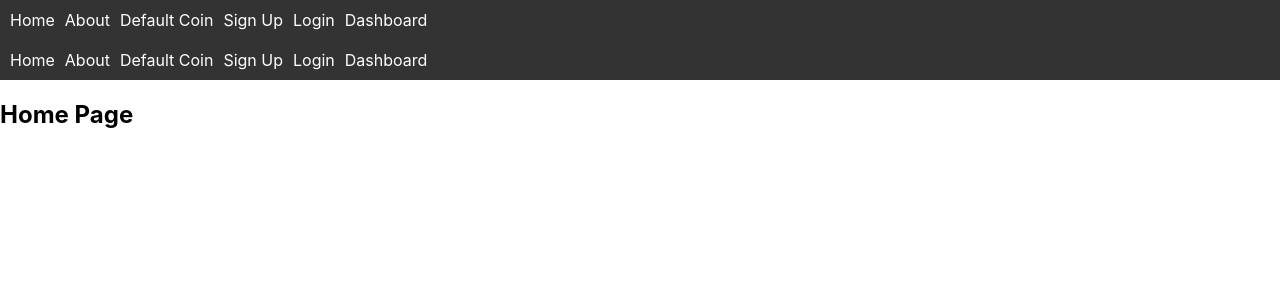
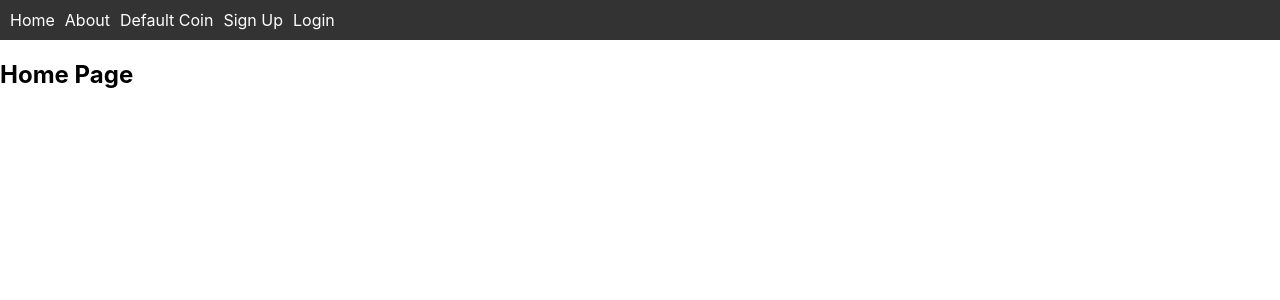
Before and after one commit to MarwanAl-Obaidi/Marwan-Awards, a React (Create React App) app: page / in a window 1280 px wide. Shown: the top 300 px of the page. Built offline with nearby package versions, Linux system fonts and the light colour scheme; no server answers.

Commit message:
Conditional rendering of the Navbar links implemented

```diff
--- a/src/App.js
+++ b/src/App.js
@@ -7,14 +7,14 @@ import SignUp from './views/signup/signup';
 import Login from './views/login/login';
 import Dashboard from "./views/dashboard/dashboard";
 import { useAuth } from './components/authprovider/authprovider';
-import Navbar from "./components/navbar/navbar";
+// import Navbar from "./components/navbar/navbar";
 
 function App() {
   const { user } = useAuth();
 
   return (
     <Router>
-      <Navbar />
+      {/* <Navbar /> */}
       <Routes>
         <Route path="/" element={<Home />} />
         <Route path="/about" element={<About />} />
--- a/src/components/navbar/navbar.js
+++ b/src/components/navbar/navbar.js
@@ -1,8 +1,11 @@
 import React from 'react';
 import { Link } from 'react-router-dom';
 import './navbar.css';
+import { useAuth } from '../authprovider/authprovider';
 
 const Navbar = () => {
+    const { user } = useAuth();
+
     return (
         <nav className="navbar">
             <ul>
@@ -15,15 +18,21 @@ const Navbar = () => {
                 <li>
                     <Link to="/defaultcoin">Default Coin</Link>
                 </li>
+                {!user && (
+                    <>
                         <li>
                             <Link to="/signup">Sign Up</Link>
                         </li>
                         <li>
                             <Link to="/login">Login</Link>
                         </li>
+                    </>
+                )}
+                {user && (
                     <li>
                         <Link to="/dashboard">Dashboard</Link>
                     </li>
+                )}
             </ul>
         </nav>
     );
```
Lines whose indentation alone changed are shown as unchanged.
